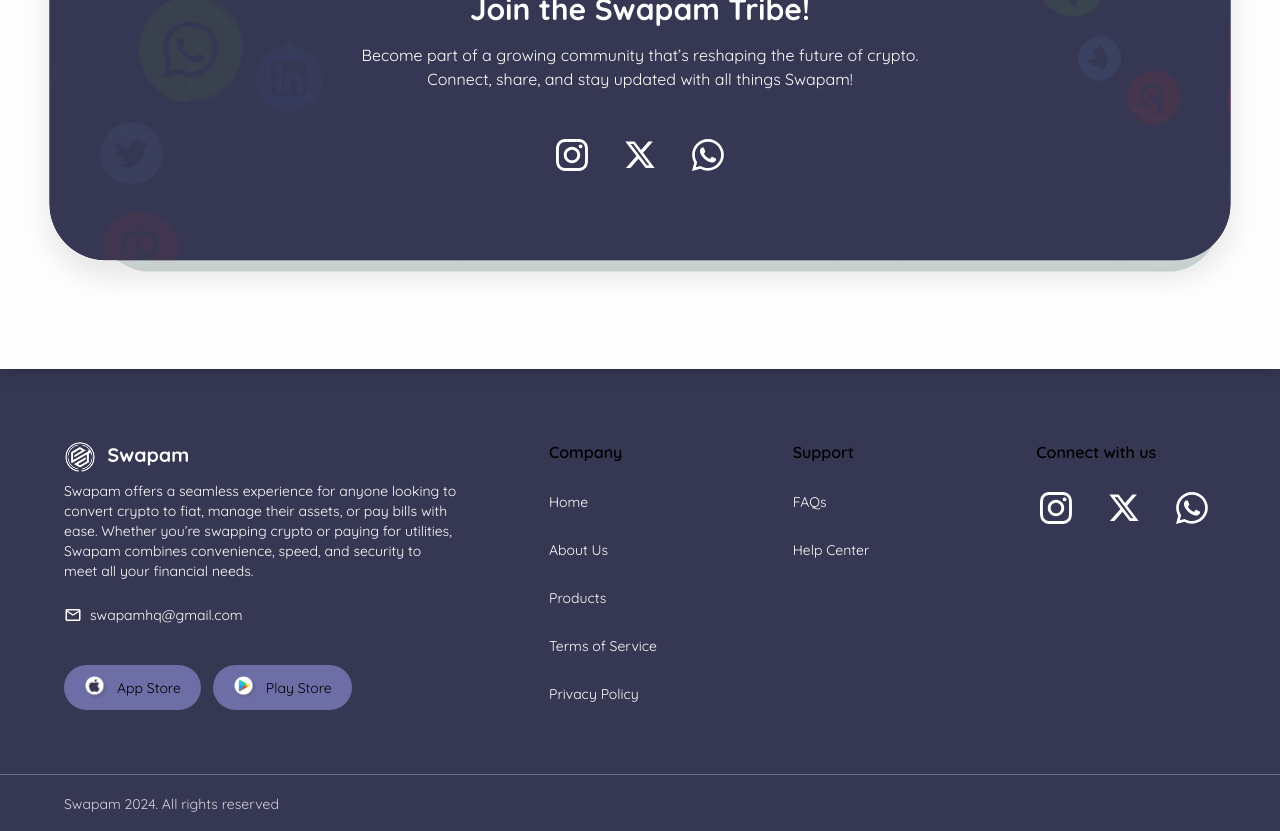
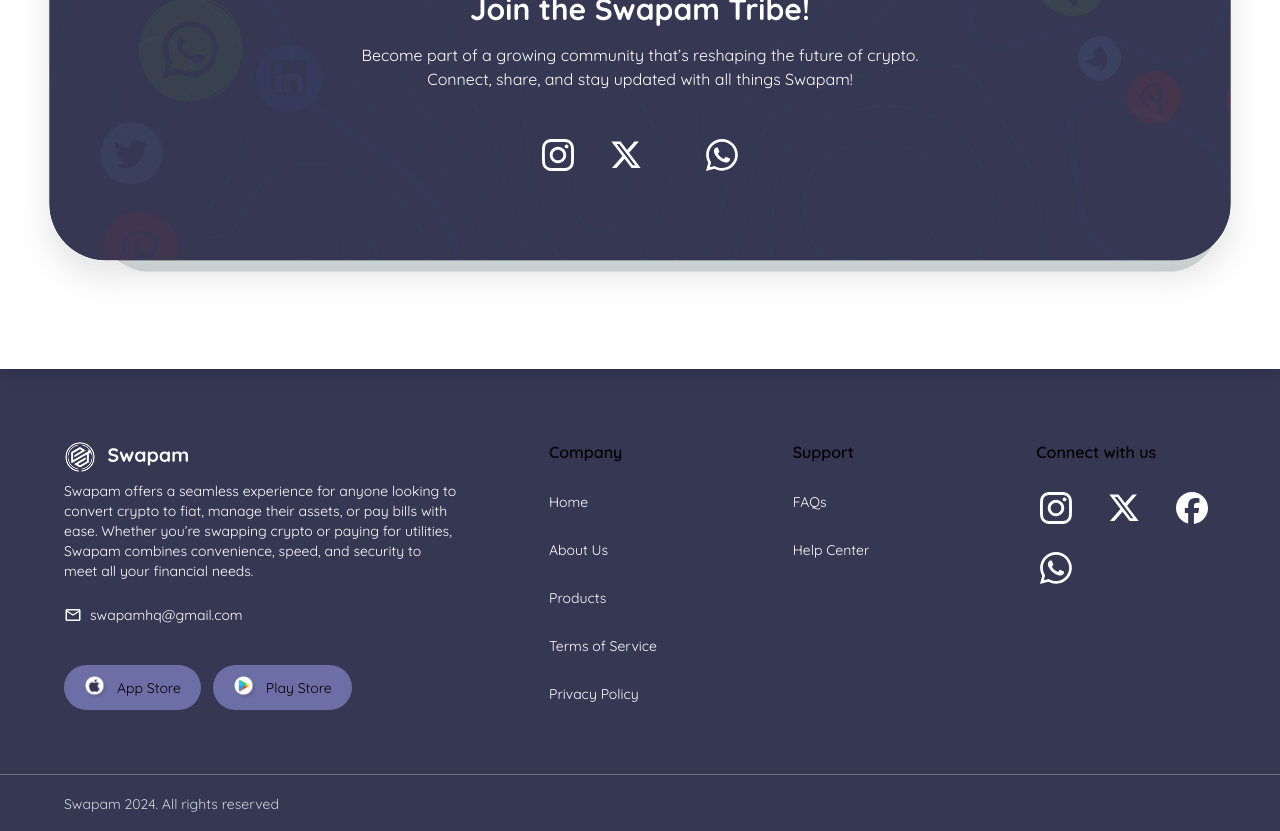
Before and after one commit to Swapam/Swapam-Landing-Page, a Next.js app: page / in a window 1280 px wide. Shown: the part 7300-8131 px from the top of the page. Built offline with nearby package versions, Linux system fonts and the light colour scheme.

Commit message:
fix: cleanup

```diff
--- a/components/Footer.tsx
+++ b/components/Footer.tsx
@@ -10,6 +10,7 @@ import WhatsApp from "./icons/Whatsapp";
 import Linkedin from "./icons/Linkedin";
 import TikTok from "./icons/TikTok";
 import { MdOutlineEmail } from "react-icons/md";
+import Facebook from "./icons/Facebook";
 
 const Footer = () => {
   const getSocialIcon = (name: string) => {
@@ -18,6 +19,8 @@ const Footer = () => {
         return <Instagram className="w-8 h-8 lg:w-10 lg:h-8" />;
       case "twitter":
         return <Twitter className="w-8 h-8 lg:w-10 lg:h-8" />;
+      case "facebook":
+        return <Facebook className="w-8 h-8 lg:w-10 lg:h-8" />;
       case "telegram":
         return <Telegram className="w-8 h-8 lg:w-10 lg:h-8" />;
       case "whatsapp":
--- /dev/null
+++ b/components/icons/Facebook.tsx
@@ -0,0 +1,32 @@
+import React from "react";
+
+interface Props {
+  className?: string;
+}
+
+const Facebook: React.FC<Props> = ({ className }) => {
+  return (
+    <svg
+      className={className}
+      width="48"
+      height="48"
+      viewBox="0 0 48 48"
+      fill="none"
+      xmlns="http://www.w3.org/2000/svg"
+    >
+      <g clip-path="url(#clip0_17_61)">
+        <path
+          d="M24 0C10.7453 0 0 10.7453 0 24C0 35.255 7.74912 44.6995 18.2026 47.2934V31.3344H13.2538V24H18.2026V20.8397C18.2026 12.671 21.8995 8.8848 29.9194 8.8848C31.44 8.8848 34.0637 9.18336 35.137 9.48096V16.129C34.5706 16.0694 33.5866 16.0397 32.3645 16.0397C28.4294 16.0397 26.9088 17.5306 26.9088 21.4061V24H34.7482L33.4013 31.3344H26.9088V47.8243C38.7926 46.3891 48.001 36.2707 48.001 24C48 10.7453 37.2547 0 24 0Z"
+          fill="white"
+        />
+      </g>
+      <defs>
+        <clipPath id="clip0_17_61">
+          <rect width="48" height="48" fill="white" />
+        </clipPath>
+      </defs>
+    </svg>
+  );
+};
+
+export default Facebook;
--- a/data.ts
+++ b/data.ts
@@ -235,9 +235,10 @@ export const socialMediaFooterLinks: ISocialMediaFooter = {
   title: "Connect with us",
   links: [
     { name: "Instagram", url: "https://www.instagram.com/swapamhq/" },
-    { name: "Twitter", url: "https://x.com/swapamhq" },
+    { name: "Twitter", url: "https://x.com/swapam_hq" },
+    { name: "Facebook", url: "https://www.facebook.com/swapamhq/" },
     // { name: "Telegram", url: "/" },
-    { name: "Whatsapp", url: "https://wa.me/2347081601461" },
+    { name: "Whatsapp", url: "https://wa.me/2349038428935" },
 
     // { name: "LinkedIn", url: "/" },
     // { name: "TikTok", url: "/" },
```
